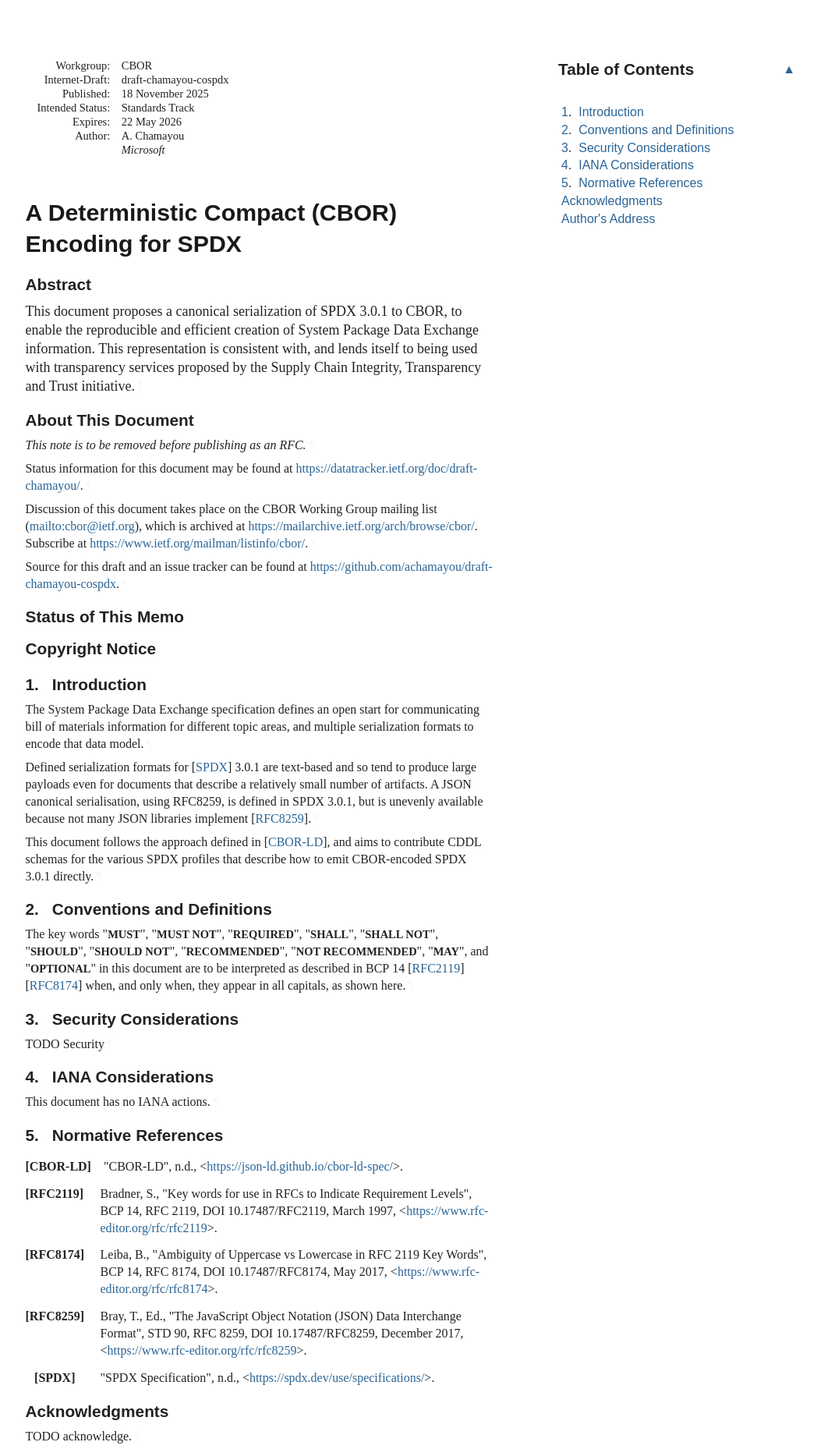
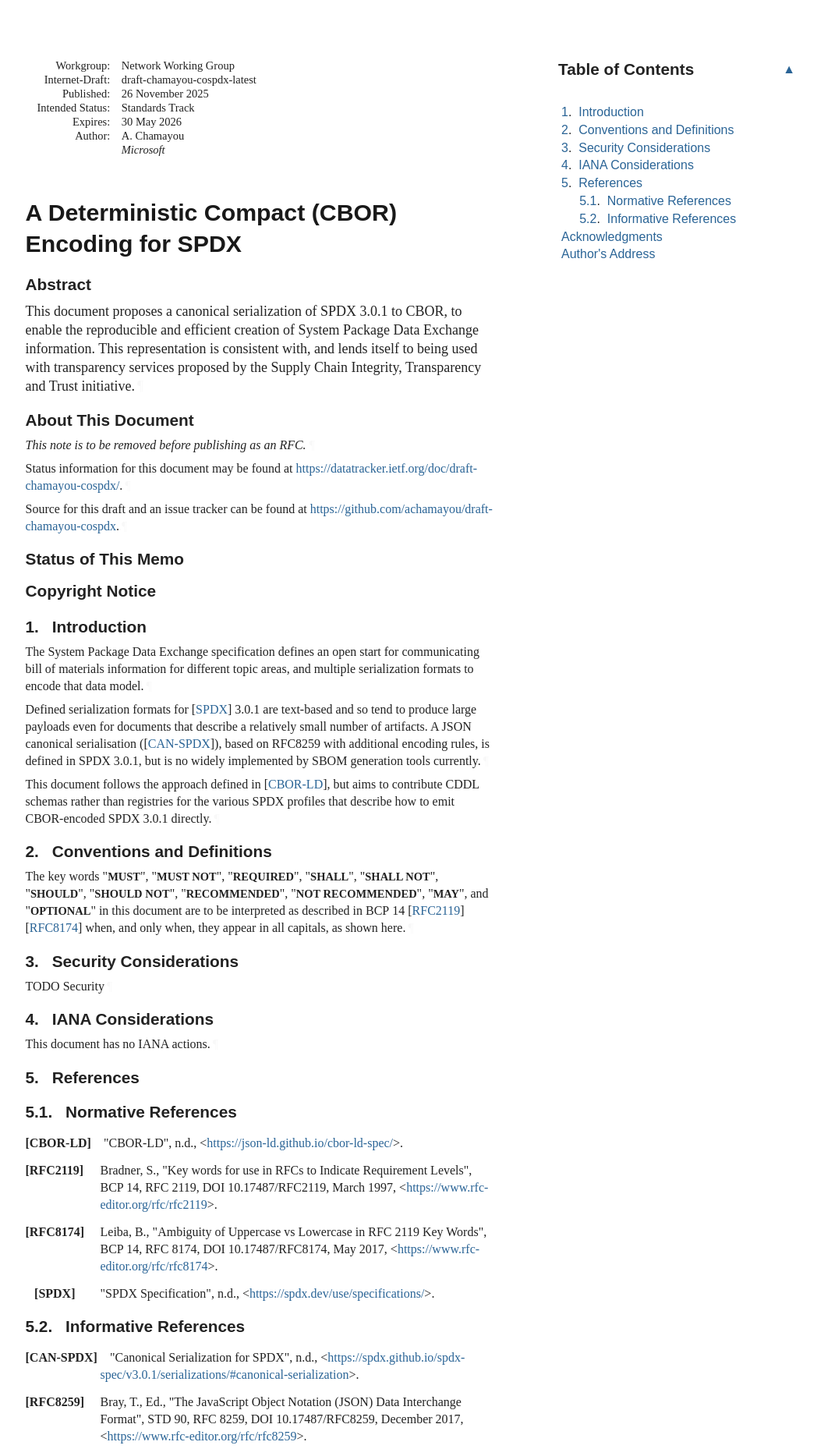
Before and after one commit to achamayou/draft-chamayou-cospdx, a plain HTML site: page draft-chamayou-cospdx.html in a window 1280 px wide. Shown: the top 1858 px of the page at 78% size, without its empty margins (92-1140 px from the left). Drawn offline with Linux system fonts and the light colour scheme; a web font is replaced by a local one.

Commit message:
Script updating gh-pages from b9e7f54. [ci skip]

```diff
--- a/draft-chamayou-cospdx.html
+++ b/draft-chamayou-cospdx.html
@@ -13,7 +13,7 @@
 <meta content="CBOR" name="keyword">
 <meta content="SPDX" name="keyword">
 <meta content="deterministic" name="keyword">
-<meta content="draft-chamayou-cospdx" name="ietf.draft">
+<meta content="draft-chamayou-cospdx-latest" name="ietf.draft">
 <!-- Generator version information:
   xml2rfc 3.31.0
     Python 3.12.12
@@ -1049,7 +1049,7 @@ svg :is([fill="white"], [fill^="#fff"]) {
 </tr></thead>
 <tfoot><tr>
 <td class="left">Chamayou</td>
-<td class="center">Expires 22 May 2026</td>
+<td class="center">Expires 30 May 2026</td>
 <td class="right">[Page]</td>
 </tr></tfoot>
 </table>
@@ -1057,17 +1057,17 @@ svg :is([fill="white"], [fill^="#fff"]) {
 <div id="internal-metadata" class="document-information">
 <dl id="identifiers">
 <dt class="label-workgroup">Workgroup:</dt>
-<dd class="workgroup">CBOR</dd>
+<dd class="workgroup">Network Working Group</dd>
 <dt class="label-internet-draft">Internet-Draft:</dt>
-<dd class="internet-draft">draft-chamayou-cospdx</dd>
+<dd class="internet-draft">draft-chamayou-cospdx-latest</dd>
 <dt class="label-published">Published:</dt>
 <dd class="published">
-<time datetime="2025-11-18" class="published">18 November 2025</time>
+<time datetime="2025-11-26" class="published">26 November 2025</time>
     </dd>
 <dt class="label-intended-status">Intended Status:</dt>
 <dd class="intended-status">Standards Track</dd>
 <dt class="label-expires">Expires:</dt>
-<dd class="expires"><time datetime="2026-05-22">22 May 2026</time></dd>
+<dd class="expires"><time datetime="2026-05-30">30 May 2026</time></dd>
 <dt class="label-authors">Author:</dt>
 <dd class="authors">
 <div class="author">
@@ -1088,14 +1088,9 @@ svg :is([fill="white"], [fill^="#fff"]) {
       </h2>
 <p id="section-note.1-1">This note is to be removed before publishing as an RFC.<a href="#section-note.1-1" class="pilcrow">¶</a></p>
 <p id="section-note.1-2">
-        Status information for this document may be found at <span><a href="https://datatracker.ietf.org/doc/draft-chamayou/">https://datatracker.ietf.org/doc/draft-chamayou/</a></span>.<a href="#section-note.1-2" class="pilcrow">¶</a></p>
-<p id="section-note.1-3">
-        Discussion of this document takes place on the
-        CBOR Working Group mailing list (<span><a href="mailto:cbor@ietf.org">mailto:cbor@ietf.org</a></span>),
-        which is archived at <span><a href="https://mailarchive.ietf.org/arch/browse/cbor/">https://mailarchive.ietf.org/arch/browse/cbor/</a></span>.
-        Subscribe at <span><a href="https://www.ietf.org/mailman/listinfo/cbor/">https://www.ietf.org/mailman/listinfo/cbor/</a></span>.<a href="#section-note.1-3" class="pilcrow">¶</a></p>
-<p id="section-note.1-4">Source for this draft and an issue tracker can be found at
-        <span><a href="https://github.com/achamayou/draft-chamayou-cospdx">https://github.com/achamayou/draft-chamayou-cospdx</a></span>.<a href="#section-note.1-4" class="pilcrow">¶</a></p>
+        Status information for this document may be found at <span><a href="https://datatracker.ietf.org/doc/draft-chamayou-cospdx/">https://datatracker.ietf.org/doc/draft-chamayou-cospdx/</a></span>.<a href="#section-note.1-2" class="pilcrow">¶</a></p>
+<p id="section-note.1-3">Source for this draft and an issue tracker can be found at
+        <span><a href="https://github.com/achamayou/draft-chamayou-cospdx">https://github.com/achamayou/draft-chamayou-cospdx</a></span>.<a href="#section-note.1-3" class="pilcrow">¶</a></p>
 </section>
 <div id="status-of-memo">
 <section id="section-boilerplate.1">
@@ -1116,7 +1111,7 @@ svg :is([fill="white"], [fill^="#fff"]) {
         time. It is inappropriate to use Internet-Drafts as reference
         material or to cite them other than as "work in progress."<a href="#section-boilerplate.1-3" class="pilcrow">¶</a></p>
 <p id="section-boilerplate.1-4">
-        This Internet-Draft will expire on 22 May 2026.<a href="#section-boilerplate.1-4" class="pilcrow">¶</a></p>
+        This Internet-Draft will expire on 30 May 2026.<a href="#section-boilerplate.1-4" class="pilcrow">¶</a></p>
 </section>
 </div>
 <div id="copyright">
@@ -1158,7 +1153,15 @@ svg :is([fill="white"], [fill^="#fff"]) {
             <p id="section-toc.1-1.4.1"><a href="#section-4" class="auto internal xref">4</a>.  <a href="#name-iana-considerations" class="internal xref">IANA Considerations</a></p>
 </li>
           <li class="compact toc ulBare ulEmpty" id="section-toc.1-1.5">
-            <p id="section-toc.1-1.5.1"><a href="#section-5" class="auto internal xref">5</a>.  <a href="#name-normative-references" class="internal xref">Normative References</a></p>
+            <p id="section-toc.1-1.5.1"><a href="#section-5" class="auto internal xref">5</a>.  <a href="#name-references" class="internal xref">References</a></p>
+<ul class="compact toc ulBare ulEmpty">
+<li class="compact toc ulBare ulEmpty" id="section-toc.1-1.5.2.1">
+                <p id="section-toc.1-1.5.2.1.1"><a href="#section-5.1" class="auto internal xref">5.1</a>.  <a href="#name-normative-references" class="internal xref">Normative References</a></p>
+</li>
+              <li class="compact toc ulBare ulEmpty" id="section-toc.1-1.5.2.2">
+                <p id="section-toc.1-1.5.2.2.1"><a href="#section-5.2" class="auto internal xref">5.2</a>.  <a href="#name-informative-references" class="internal xref">Informative References</a></p>
+</li>
+            </ul>
 </li>
           <li class="compact toc ulBare ulEmpty" id="section-toc.1-1.6">
             <p id="section-toc.1-1.6.1"><a href="#appendix-A" class="auto internal xref"></a><a href="#name-acknowledgments" class="internal xref">Acknowledgments</a></p>
@@ -1176,8 +1179,8 @@ svg :is([fill="white"], [fill^="#fff"]) {
 <a href="#section-1" class="section-number selfRef">1. </a><a href="#name-introduction" class="section-name selfRef">Introduction</a>
       </h2>
 <p id="section-1-1">The System Package Data Exchange specification defines an open start for communicating bill of materials information for different topic areas, and multiple serialization formats to encode that data model.<a href="#section-1-1" class="pilcrow">¶</a></p>
-<p id="section-1-2">Defined serialization formats for <span>[<a href="#SPDX" class="cite xref">SPDX</a>]</span> 3.0.1 are text-based and so tend to produce large payloads even for documents that describe a relatively small number of artifacts. A JSON canonical serialisation, using RFC8259, is defined in SPDX 3.0.1, but is unevenly available because not many JSON libraries implement <span>[<a href="#RFC8259" class="cite xref">RFC8259</a>]</span>.<a href="#section-1-2" class="pilcrow">¶</a></p>
-<p id="section-1-3">This document follows the approach defined in <span>[<a href="#CBOR-LD" class="cite xref">CBOR-LD</a>]</span>, and aims to contribute CDDL schemas for the various SPDX profiles that describe how to emit CBOR-encoded SPDX 3.0.1 directly.<a href="#section-1-3" class="pilcrow">¶</a></p>
+<p id="section-1-2">Defined serialization formats for <span>[<a href="#SPDX" class="cite xref">SPDX</a>]</span> 3.0.1 are text-based and so tend to produce large payloads even for documents that describe a relatively small number of artifacts. A JSON canonical serialisation (<span>[<a href="#CAN-SPDX" class="cite xref">CAN-SPDX</a>]</span>), based on RFC8259 with additional encoding rules, is defined in SPDX 3.0.1, but is no widely implemented by SBOM generation tools currently.<a href="#section-1-2" class="pilcrow">¶</a></p>
+<p id="section-1-3">This document follows the approach defined in <span>[<a href="#CBOR-LD" class="cite xref">CBOR-LD</a>]</span>, but aims to contribute CDDL schemas rather than registries for the various SPDX profiles that describe how to emit CBOR-encoded SPDX 3.0.1 directly.<a href="#section-1-3" class="pilcrow">¶</a></p>
 </section>
 </div>
 <div id="conventions-and-definitions">
@@ -1207,33 +1210,53 @@ appear in all capitals, as shown here.<a href="#section-2-1" class="pilcrow">¶<
 <p id="section-4-1">This document has no IANA actions.<a href="#section-4-1" class="pilcrow">¶</a></p>
 </section>
 </div>
+<div id="sec-combined-references">
+<section id="section-5">
+      <h2 id="name-references">
+<a href="#section-5" class="section-number selfRef">5. </a><a href="#name-references" class="section-name selfRef">References</a>
+      </h2>
 <div id="sec-normative-references">
-<section id="section-5">
-      <h2 id="name-normative-references">
-<a href="#section-5" class="section-number selfRef">5. </a><a href="#name-normative-references" class="section-name selfRef">Normative References</a>
-      </h2>
+<section id="section-5.1">
+        <h3 id="name-normative-references">
+<a href="#section-5.1" class="section-number selfRef">5.1. </a><a href="#name-normative-references" class="section-name selfRef">Normative References</a>
+        </h3>
 <dl class="references">
 <dt id="CBOR-LD">[CBOR-LD]</dt>
-      <dd>
+        <dd>
 <span class="refTitle">"CBOR-LD"</span>, <span>n.d.</span>, <span>&lt;<a href="https://json-ld.github.io/cbor-ld-spec/">https://json-ld.github.io/cbor-ld-spec/</a>&gt;</span>. </dd>
 <dd class="break"></dd>
 <dt id="RFC2119">[RFC2119]</dt>
-      <dd>
+        <dd>
 <span class="refAuthor">Bradner, S.</span>, <span class="refTitle">"Key words for use in RFCs to Indicate Requirement Levels"</span>, <span class="seriesInfo">BCP 14</span>, <span class="seriesInfo">RFC 2119</span>, <span class="seriesInfo">DOI 10.17487/RFC2119</span>, <time datetime="1997-03" class="refDate">March 1997</time>, <span>&lt;<a href="https://www.rfc-editor.org/rfc/rfc2119">https://www.rfc-editor.org/rfc/rfc2119</a>&gt;</span>. </dd>
 <dd class="break"></dd>
 <dt id="RFC8174">[RFC8174]</dt>
+        <dd>
+<span class="refAuthor">Leiba, B.</span>, <span class="refTitle">"Ambiguity of Uppercase vs Lowercase in RFC 2119 Key Words"</span>, <span class="seriesInfo">BCP 14</span>, <span class="seriesInfo">RFC 8174</span>, <span class="seriesInfo">DOI 10.17487/RFC8174</span>, <time datetime="2017-05" class="refDate">May 2017</time>, <span>&lt;<a href="https://www.rfc-editor.org/rfc/rfc8174">https://www.rfc-editor.org/rfc/rfc8174</a>&gt;</span>. </dd>
+<dd class="break"></dd>
+<dt id="SPDX">[SPDX]</dt>
       <dd>
-<span class="refAuthor">Leiba, B.</span>, <span class="refTitle">"Ambiguity of Uppercase vs Lowercase in RFC 2119 Key Words"</span>, <span class="seriesInfo">BCP 14</span>, <span class="seriesInfo">RFC 8174</span>, <span class="seriesInfo">DOI 10.17487/RFC8174</span>, <time datetime="2017-05" class="refDate">May 2017</time>, <span>&lt;<a href="https://www.rfc-editor.org/rfc/rfc8174">https://www.rfc-editor.org/rfc/rfc8174</a>&gt;</span>. </dd>
+<span class="refTitle">"SPDX Specification"</span>, <span>n.d.</span>, <span>&lt;<a href="https://spdx.dev/use/specifications/">https://spdx.dev/use/specifications/</a>&gt;</span>. </dd>
+<dd class="break"></dd>
+</dl>
+</section>
+</div>
+<div id="sec-informative-references">
+<section id="section-5.2">
+        <h3 id="name-informative-references">
+<a href="#section-5.2" class="section-number selfRef">5.2. </a><a href="#name-informative-references" class="section-name selfRef">Informative References</a>
+        </h3>
+<dl class="references">
+<dt id="CAN-SPDX">[CAN-SPDX]</dt>
+        <dd>
+<span class="refTitle">"Canonical Serialization for SPDX"</span>, <span>n.d.</span>, <span>&lt;<a href="https://spdx.github.io/spdx-spec/v3.0.1/serializations/#canonical-serialization">https://spdx.github.io/spdx-spec/v3.0.1/serializations/#canonical-serialization</a>&gt;</span>. </dd>
 <dd class="break"></dd>
 <dt id="RFC8259">[RFC8259]</dt>
       <dd>
 <span class="refAuthor">Bray, T., Ed.</span>, <span class="refTitle">"The JavaScript Object Notation (JSON) Data Interchange Format"</span>, <span class="seriesInfo">STD 90</span>, <span class="seriesInfo">RFC 8259</span>, <span class="seriesInfo">DOI 10.17487/RFC8259</span>, <time datetime="2017-12" class="refDate">December 2017</time>, <span>&lt;<a href="https://www.rfc-editor.org/rfc/rfc8259">https://www.rfc-editor.org/rfc/rfc8259</a>&gt;</span>. </dd>
 <dd class="break"></dd>
-<dt id="SPDX">[SPDX]</dt>
-    <dd>
-<span class="refTitle">"SPDX Specification"</span>, <span>n.d.</span>, <span>&lt;<a href="https://spdx.dev/use/specifications/">https://spdx.dev/use/specifications/</a>&gt;</span>. </dd>
-<dd class="break"></dd>
 </dl>
+</section>
+</div>
 </section>
 </div>
 <div id="acknowledgments">
```
Also changed, not shown: draft-chamayou-cospdx.txt.
